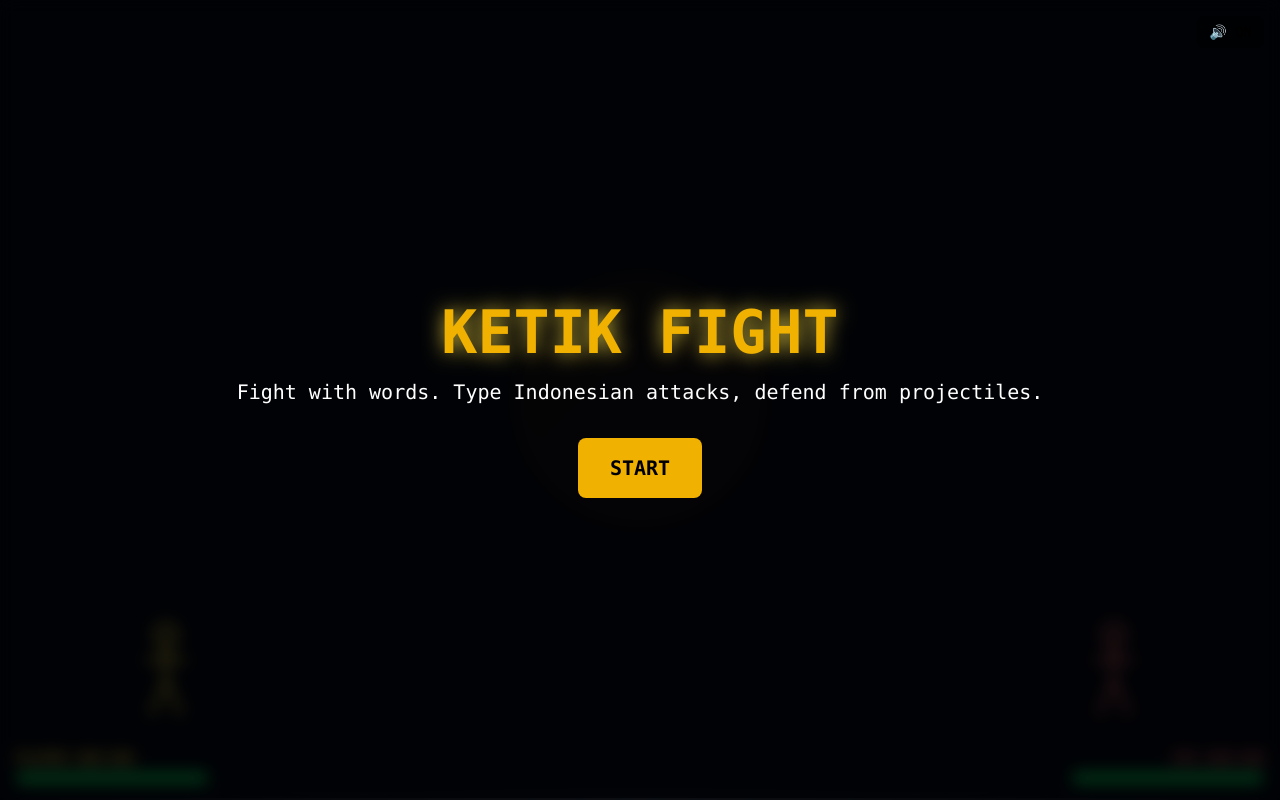
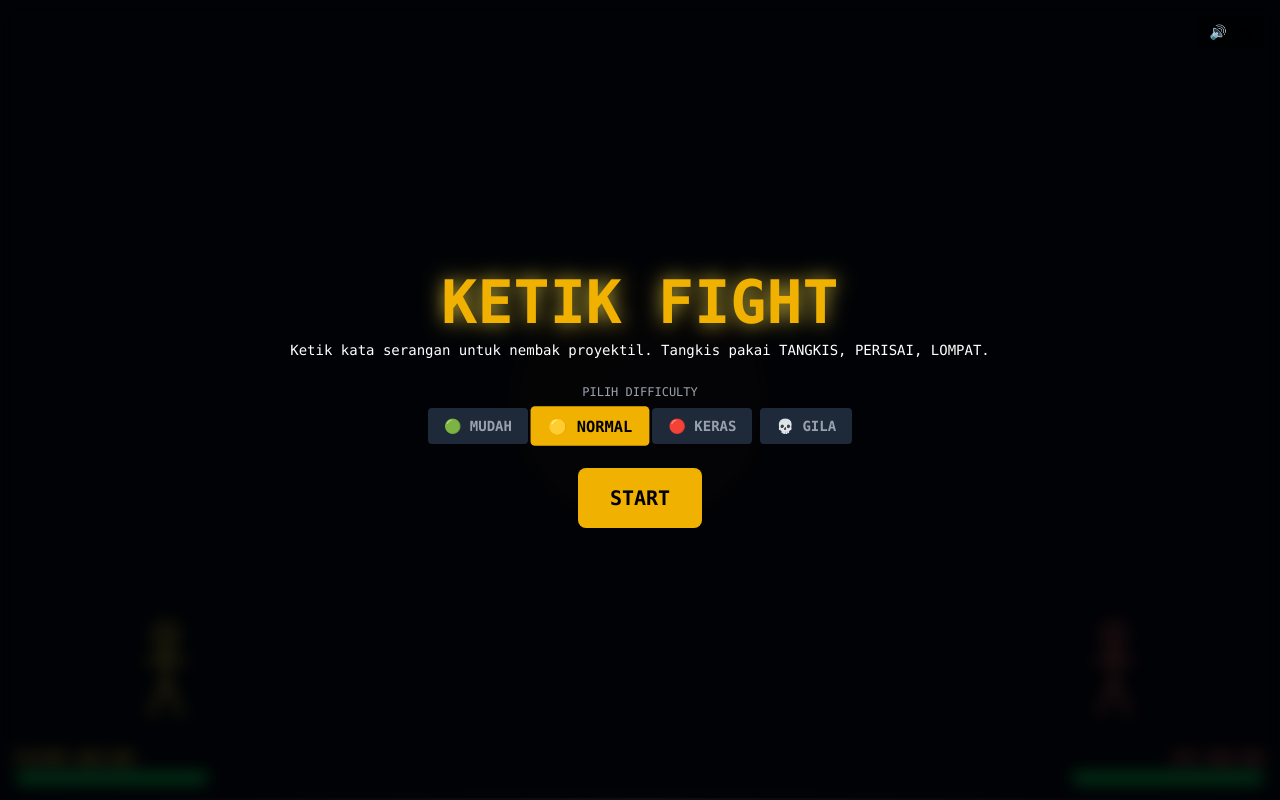
Before and after one commit to mmarsal342/KetikFight, a React (Vite) app in the folder ketikfight-mvp/: page / in a window 1280 px wide. Built offline with nearby package versions, Linux system fonts and the light colour scheme.

Commit message:
feat: difficulty selector + countdown 3-2-1
- 4 difficulties: Mudah (🟢), Normal (🟡), Keras (🔴), Gila (💀)
- Each difficulty scales CPU interval, word pool, max projectiles
- Countdown 3-2-1 before game starts
- Difficulty selection on idle screen, shown on win/lose screen

```diff
--- a/ketikfight-mvp/src/components/KetikFight.tsx
+++ b/ketikfight-mvp/src/components/KetikFight.tsx
@@ -8,10 +8,11 @@ import {
 import {
   ATTACKS,
   DEFENSES,
-  CPU_POOL,
+  DIFFICULTIES,
   MAX_PERISAI_CHARGES,
   getRandomAttack,
 } from "../gameData";
+import type { Difficulty } from "../gameData";
 
 import { sfx, setSoundEnabled, initAudio } from "../sound";
 import HPBar from "./HPBar";
@@ -24,9 +25,6 @@ import LompattCdIndicator from "./LompattCdIndicator";
 import InputField from "./InputField";
 import WordCheatsheet from "./WordCheatsheet";
 import HUDBar from "./HUDBar";
-
-const CPU_MIN_DELAY = 3000;
-const CPU_MAX_DELAY = 5000;
 
 export default function KetikFight() {
   // Refs — source of truth for game logic
@@ -57,11 +55,16 @@ export default function KetikFight() {
   const [cpuGuarding, setCpuGuarding] = useState(false);
   const [toast, setToast] = useState<{ id: number; text: string; type: string } | null>(null);
   const [soundOn, setSoundOn] = useState(true);
+  const [difficulty, setDifficulty] = useState<Difficulty>("normal");
+  const [countdown, setCountdown] = useState<number | null>(null);
+  const diffRef = useRef<Difficulty>("normal");
+  const countdownTimerRef = useRef<number>(0);
 
   const stopAll = useCallback(() => {
     cancelAnimationFrame(rafRef.current);
     clearTimeout(cpuTimerRef.current);
     clearTimeout(msgTimerRef.current);
+    clearTimeout(countdownTimerRef.current);
   }, []);
 
   const showToast = useCallback((text: string, type: string = "info") => {
@@ -102,7 +105,8 @@ export default function KetikFight() {
   // CPU attack scheduler
   const scheduleCpuAttack = useCallback(() => {
     if (phaseRef.current !== "playing") return;
-    const attack = getRandomAttack(CPU_POOL);
+    const diff = DIFFICULTIES[diffRef.current];
+    const attack = getRandomAttack(diff.pool);
     const proj: Projectile = {
       id: ++pidRef.current,
       word: attack.word,
@@ -112,7 +116,7 @@ export default function KetikFight() {
     };
     projsRef.current = [...projsRef.current, proj];
     setProjs([...projsRef.current]);
-    const delay = CPU_MIN_DELAY + Math.random() * (CPU_MAX_DELAY - CPU_MIN_DELAY);
+    const delay = diff.minDelay + Math.random() * (diff.maxDelay - diff.minDelay);
     cpuTimerRef.current = window.setTimeout(scheduleCpuAttack, delay);
   }, []);
 
@@ -266,9 +270,7 @@ export default function KetikFight() {
     [firePlayerAttack, executeDefense, updateWPM],
   );
 
-  const startGame = useCallback(() => {
-    initAudio();
-    stopAll();
+  const beginPlay = useCallback(() => {
     pHPRef.current = MAX_HP;
     cHPRef.current = MAX_HP;
     projsRef.current = [];
@@ -291,7 +293,35 @@ export default function KetikFight() {
 
     cpuTimerRef.current = window.setTimeout(scheduleCpuAttack, 2000);
     sfx.start();
-  }, [stopAll, scheduleCpuAttack]);
+  }, [scheduleCpuAttack]);
+
+  const startGame = useCallback(() => {
+    initAudio();
+    stopAll();
+
+    pHPRef.current = MAX_HP;
+    cHPRef.current = MAX_HP;
+    setPlayerHP(MAX_HP);
+    setCpuHP(MAX_HP);
+    setProjs([]);
+    setPhase("idle");
+    setCountdown(3);
+    sfx.type();
+
+    let n = 3;
+    const tick = () => {
+      n--;
+      if (n > 0) {
+        setCountdown(n);
+        sfx.type();
+        countdownTimerRef.current = window.setTimeout(tick, 700);
+      } else {
+        setCountdown(null);
+        beginPlay();
+      }
+    };
+    countdownTimerRef.current = window.setTimeout(tick, 700);
+  }, [stopAll, beginPlay]);
 
   const toggleSound = useCallback(() => {
     const next = !soundOn;
@@ -389,8 +419,31 @@ export default function KetikFight() {
         </div>
       )}
 
+      {/* Countdown */}
+      {countdown !== null && phase !== "playing" && (
+        <div className="fixed inset-0 flex items-center justify-center z-40 pointer-events-none">
+          <div
+            key={countdown}
+            className="text-9xl font-mono font-bold text-yellow-500 animate-ping"
+            style={{ textShadow: "0 0 30px rgba(253, 224, 71, 0.8)" }}
+          >
+            {countdown}
+          </div>
+        </div>
+      )}
+
       {/* Overlay */}
-      <OverlayPanel phase={phase} wpm={wpm} onStart={startGame} onRestart={startGame} />
+      <OverlayPanel
+        phase={phase}
+        wpm={wpm}
+        difficulty={difficulty}
+        onStart={startGame}
+        onRestart={startGame}
+        onSelectDifficulty={(d) => {
+          setDifficulty(d);
+          diffRef.current = d;
+        }}
+      />
     </div>
   );
 }
--- a/ketikfight-mvp/src/components/OverlayPanel.tsx
+++ b/ketikfight-mvp/src/components/OverlayPanel.tsx
@@ -1,13 +1,24 @@
 import type { GamePhase } from "../types";
+import { DIFFICULTIES } from "../gameData";
+import type { Difficulty } from "../gameData";
 
 interface OverlayPanelProps {
   phase: GamePhase;
   wpm: number;
+  difficulty: Difficulty;
   onStart: () => void;
   onRestart: () => void;
+  onSelectDifficulty: (d: Difficulty) => void;
 }
 
-export default function OverlayPanel({ phase, wpm, onStart, onRestart }: OverlayPanelProps) {
+export default function OverlayPanel({
+  phase,
+  wpm,
+  difficulty,
+  onStart,
+  onRestart,
+  onSelectDifficulty,
+}: OverlayPanelProps) {
   if (phase === "playing") return null;
 
   return (
@@ -15,10 +26,41 @@ export default function OverlayPanel({ phase, wpm, onStart, onRestart }: Overlay
       <div className="text-center font-mono">
         {phase === "idle" && (
           <>
-            <h1 className="text-6xl font-bold text-yellow-500 mb-4" style={{ textShadow: "0 0 20px rgba(253, 224, 71, 0.8)" }}>
+            <h1
+              className="text-6xl font-bold text-yellow-500 mb-2"
+              style={{ textShadow: "0 0 20px rgba(253, 224, 71, 0.8)" }}
+            >
               KETIK FIGHT
             </h1>
-            <p className="text-white text-xl mb-8">Fight with words. Type Indonesian attacks, defend from projectiles.</p>
+            <p className="text-white text-sm mb-6">
+              Ketik kata serangan untuk nembak proyektil. Tangkis pakai TANGKIS, PERISAI, LOMPAT.
+            </p>
+
+            <div className="mb-6">
+              <p className="text-gray-400 text-xs mb-2">PILIH DIFFICULTY</p>
+              <div className="flex gap-2 justify-center">
+                {(Object.keys(DIFFICULTIES) as Difficulty[]).map((key) => {
+                  const d = DIFFICULTIES[key];
+                  const selected = difficulty === key;
+                  return (
+                    <button
+                      key={key}
+                      onClick={() => onSelectDifficulty(key)}
+                      className={`
+                        px-4 py-2 rounded font-bold text-sm transition-all
+                        ${selected
+                          ? "bg-yellow-500 text-black scale-110"
+                          : "bg-gray-800 text-gray-400 hover:bg-gray-700"
+                        }
+                      `}
+                    >
+                      {d.emoji} {d.label}
+                    </button>
+                  );
+                })}
+              </div>
+            </div>
+
             <button
               onClick={onStart}
               className="px-8 py-4 bg-yellow-500 text-black font-bold text-xl rounded-lg hover:bg-yellow-400 transition-all"
@@ -30,26 +72,36 @@ export default function OverlayPanel({ phase, wpm, onStart, onRestart }: Overlay
         {phase === "win" && (
           <>
             <h2 className="text-6xl font-bold text-green-500 mb-4">🏆 MENANG!</h2>
-            <p className="text-white text-2xl mb-2">WPM Final: <span className="text-yellow-500 font-bold">{wpm}</span></p>
-            <p className="text-white text-xl mb-8">CPU defeated!</p>
+            <p className="text-white text-2xl mb-2">
+              WPM Final: <span className="text-yellow-500 font-bold">{wpm}</span>
+            </p>
+            <p className="text-white text-sm mb-1">
+              Difficulty: {DIFFICULTIES[difficulty].emoji} {DIFFICULTIES[difficulty].label}
+            </p>
+            <p className="text-white text-xl mb-8">CPU kalah!</p>
             <button
               onClick={onRestart}
               className="px-8 py-4 bg-green-500 text-black font-bold text-xl rounded-lg hover:bg-green-400 transition-all"
             >
-              PLAY AGAIN
+              MAIN LAGI
             </button>
           </>
         )}
         {phase === "lose" && (
           <>
             <h2 className="text-6xl font-bold text-red-500 mb-4">💀 KALAH!</h2>
-            <p className="text-white text-2xl mb-2">WPM Final: <span className="text-yellow-500 font-bold">{wpm}</span></p>
-            <p className="text-white text-xl mb-8">CPU was too fast!</p>
+            <p className="text-white text-2xl mb-2">
+              WPM Final: <span className="text-yellow-500 font-bold">{wpm}</span>
+            </p>
+            <p className="text-white text-sm mb-1">
+              Difficulty: {DIFFICULTIES[difficulty].emoji} {DIFFICULTIES[difficulty].label}
+            </p>
+            <p className="text-white text-xl mb-8">CPU terlalu cepat!</p>
             <button
               onClick={onRestart}
               className="px-8 py-4 bg-red-500 text-black font-bold text-xl rounded-lg hover:bg-red-400 transition-all"
             >
-              TRY AGAIN
+              COBA LAGI
             </button>
           </>
         )}
--- a/ketikfight-mvp/src/gameData.ts
+++ b/ketikfight-mvp/src/gameData.ts
@@ -33,12 +33,59 @@ export const CPU_POOL: AttackWord[] = [
   { word: "HAJAR", dmg: 18, tier: 1 },
   { word: "SIKAT", dmg: 15, tier: 1 },
   { word: "HANTAM", dmg: 22, tier: 2 },
+  { word: "GEBUK", dmg: 20, tier: 1 },
   { word: "TENDANG", dmg: 28, tier: 3 },
   { word: "TERJANG", dmg: 28, tier: 3 },
+  { word: "BANTAI", dmg: 26, tier: 2 },
+  { word: "SERANGAN", dmg: 35, tier: 3 },
 ];
 
-export const MIN_CPU_DELAY = 3000;
-export const MAX_CPU_DELAY = 5000;
+export type Difficulty = "mudah" | "normal" | "keras" | "gila";
+
+export interface DifficultyConfig {
+  label: string;
+  emoji: string;
+  minDelay: number;
+  maxDelay: number;
+  pool: AttackWord[];
+  maxProjs: number;
+}
+
+export const DIFFICULTIES: Record<Difficulty, DifficultyConfig> = {
+  mudah: {
+    label: "MUDAH",
+    emoji: "🟢",
+    minDelay: 5000,
+    maxDelay: 8000,
+    pool: CPU_POOL.filter((a) => a.tier === 1),
+    maxProjs: 1,
+  },
+  normal: {
+    label: "NORMAL",
+    emoji: "🟡",
+    minDelay: 3000,
+    maxDelay: 5000,
+    pool: CPU_POOL.filter((a) => a.tier === 1 || a.tier === 2),
+    maxProjs: 2,
+  },
+  keras: {
+    label: "KERAS",
+    emoji: "🔴",
+    minDelay: 2000,
+    maxDelay: 3500,
+    pool: [...CPU_POOL],
+    maxProjs: 2,
+  },
+  gila: {
+    label: "GILA",
+    emoji: "💀",
+    minDelay: 1500,
+    maxDelay: 2500,
+    pool: [...CPU_POOL],
+    maxProjs: 3,
+  },
+};
+
 export const MAX_PERISAI_CHARGES = 3;
 
 export const CPU_DEFENSE_TIERS = [
```
